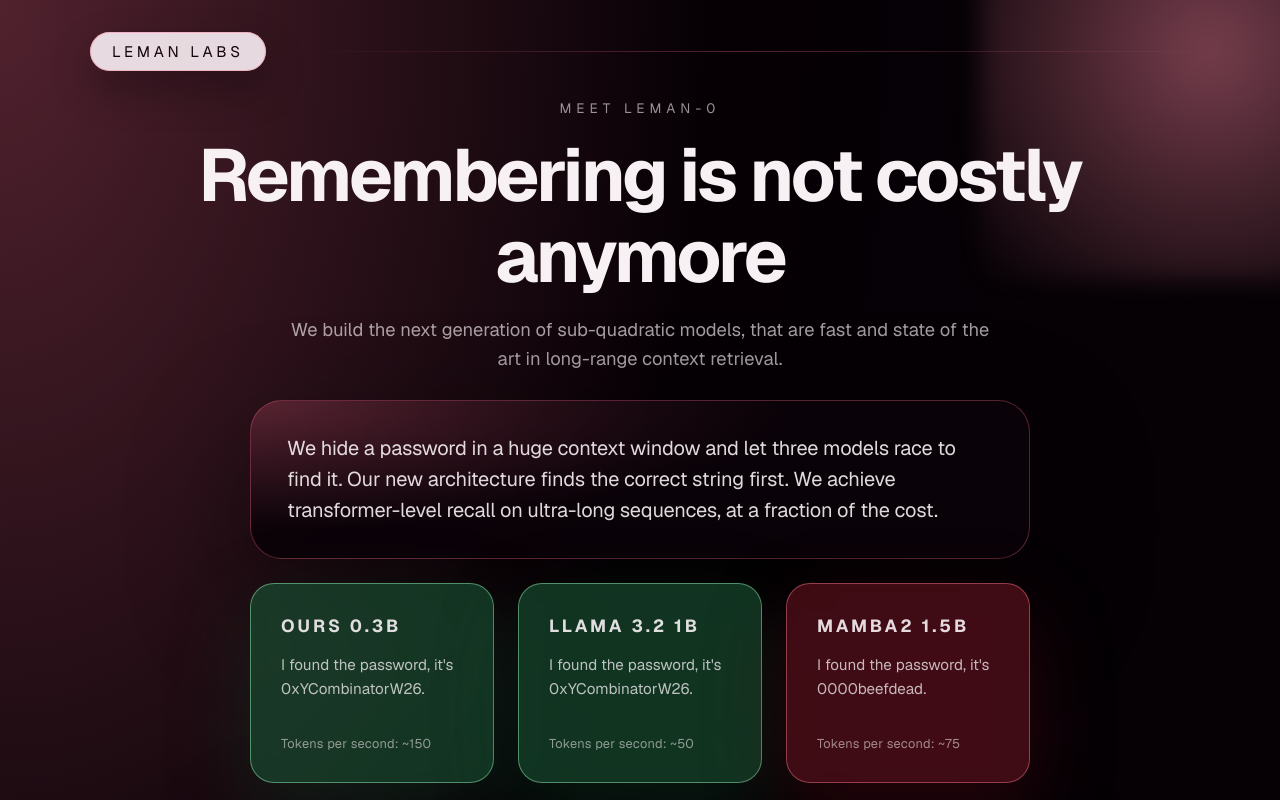
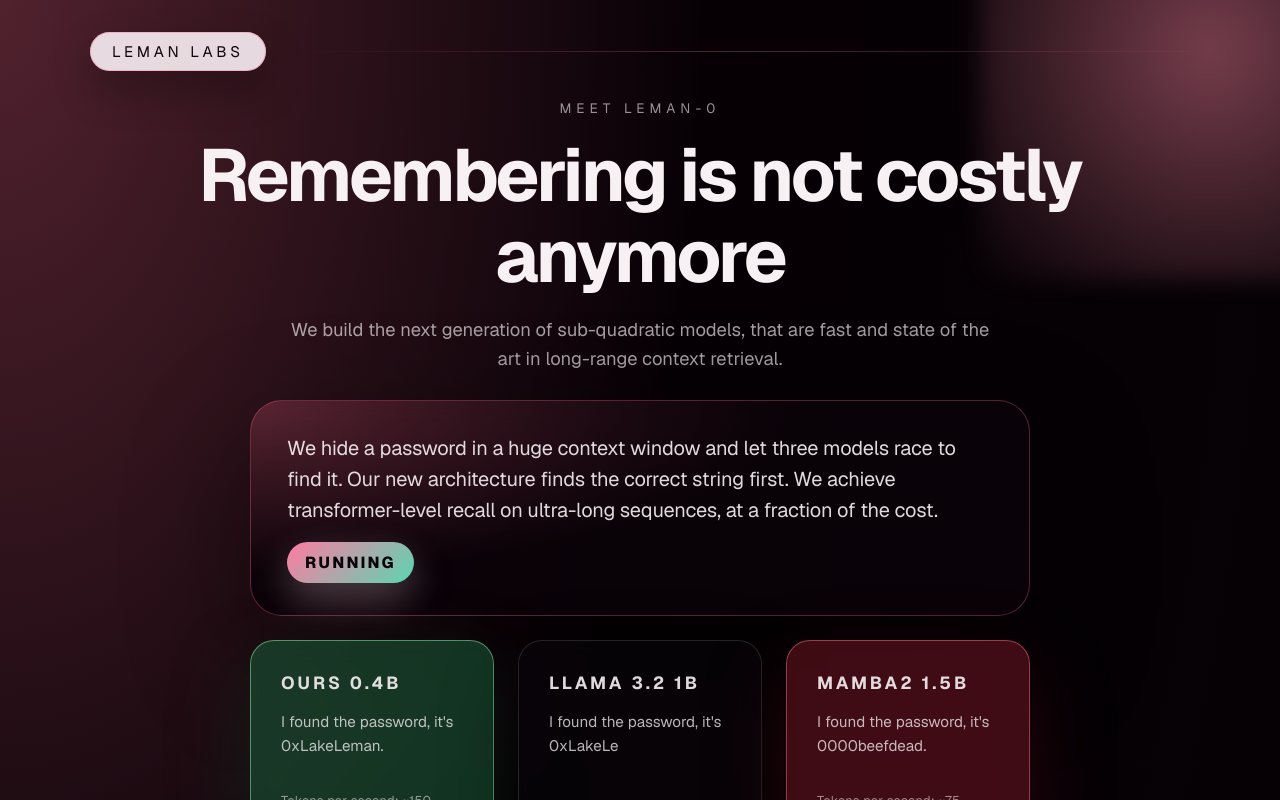
Before and after one commit to CarlOwOs/tbd-labs-demo, a Next.js app: page / in a window 1280 px wide. Shown: the top 800 px of the page. Built offline with nearby package versions, Linux system fonts and the light colour scheme.

Commit message:
small style fixes

```diff
--- a/src/app/page.module.css
+++ b/src/app/page.module.css
@@ -611,6 +611,21 @@
   max-width: none;
 }
 
+.timerBadge {
+  display: inline-flex;
+  align-items: center;
+  gap: 10px;
+  padding: 10px 18px;
+  border-radius: 999px;
+  background: linear-gradient(135deg, #ff7ba3 0%, #5ad6b1 100%);
+  color: #0a0308;
+  font-weight: 800;
+  letter-spacing: 0.14em;
+  text-transform: uppercase;
+  box-shadow: 0 18px 42px rgba(255, 123, 163, 0.25),
+    0 14px 36px rgba(90, 214, 177, 0.2);
+}
+
 .promptHint {
   color: rgba(247, 241, 244, 0.45);
   font-size: 0.95rem;
--- a/src/app/page.tsx
+++ b/src/app/page.tsx
@@ -5,7 +5,7 @@
 
 const PROMPT = "We hide a password in a huge context window and let three models race to find it. Our new architecture finds the correct string first. We achieve transformer-level recall on ultra-long sequences, at a fraction of the cost.";
 
-const PASSWORD = "0xYCombinatorW26";
+const PASSWORD = "0xLakeLeman";
 const PASSWORD_TEXT = `Password: ${PASSWORD}`;
 
 const PROMPT_TOKENS = 8;
@@ -116,7 +116,7 @@
   const modelVariants = useMemo(
     () => [
       {
-        name: "Ours 0.3B",
+        name: "Ours 0.4B",
         toneClass: styles.resultSuccess,
         body:
           `I found the password, it's ${PASSWORD}.`,
@@ -150,9 +150,37 @@
     modelVariants.map(() => false)
   );
   const [barProgress, setBarProgress] = useState(0);
+  const [countdown, setCountdown] = useState(3);
+  const [isReady, setIsReady] = useState(false);
   const barAnimationStartedRef = useRef(false);
 
   useEffect(() => {
+    if (isReady) {
+      return;
+    }
+
+    setCountdown(3);
+    const intervalId = window.setInterval(() => {
+      setCountdown((prev) => {
+        const next = Math.max(0, prev - 1);
+        if (next === 0) {
+          window.clearInterval(intervalId);
+          setIsReady(true);
+        }
+        return next;
+      });
+    }, 1000);
+
+    return () => {
+      window.clearInterval(intervalId);
+    };
+  }, [isReady]);
+
+  useEffect(() => {
+    if (!isReady) {
+      return;
+    }
+
     const handles: number[] = [];
 
     const resetResults = () => {
@@ -200,7 +228,7 @@
     return () => {
       handles.forEach((handle) => window.clearTimeout(handle));
     };
-  }, [modelVariants]);
+  }, [modelVariants, isReady]);
 
   useEffect(() => {
     if (!resultCompleted[1] || barAnimationStartedRef.current) {
@@ -362,6 +390,9 @@
           <div className={styles.promptGroup}>
             <div className={styles.promptPanel}>
               <p className={styles.promptCopy}>{PROMPT}</p>
+              <div className={styles.timerBadge} aria-live="polite">
+                {isReady ? "Running" : `Starting in ${countdown}s`}
+              </div>
             </div>
           </div>
           <div className={styles.resultsGroup}>
```
